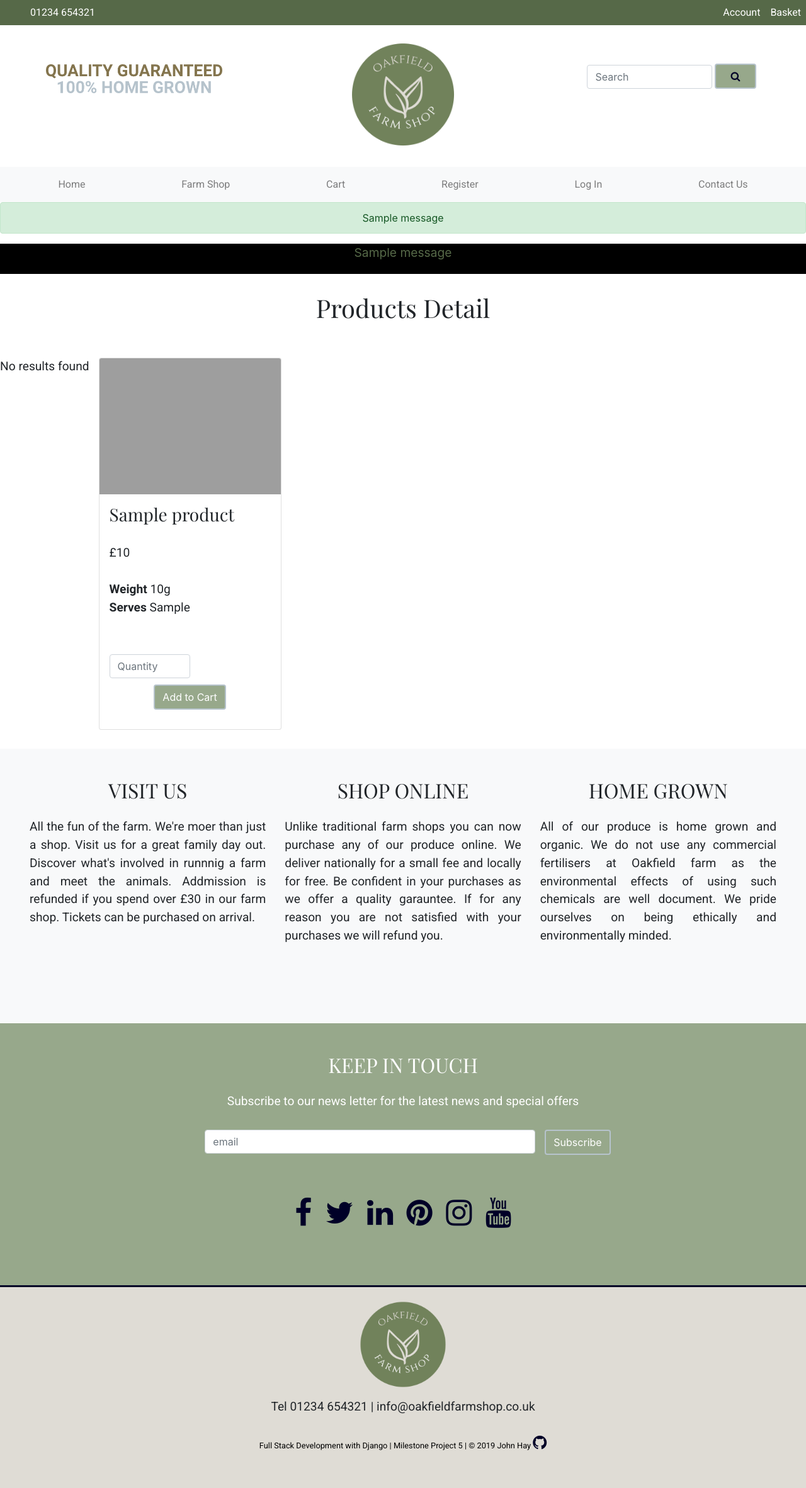
After one commit to JayPeaa/msproject5, a Django app: template products/templates/product_detail.html in a window 1280 px wide. The commit adds this page. Shown: the whole page at 63% size. Run offline with Django 3.2, Linux system fonts and the light colour scheme; the template is opened without the code that fills it: most values are stand-ins (such as "Sample title", 1, 10 or a date in 2020); one stand-in notice (Sample message) is shown; some libraries are stand-ins or nearby versions; grey boxes are pictures that could not be loaded.

Commit message:
Work on product detail view and modified models

```diff
--- a/cart/templates/cart.html
+++ b/cart/templates/cart.html
@@ -30,7 +30,7 @@
             <div class="text-center">
                <form method="POST" action="{% url 'adjust_cart' item.id %}">
                     {% csrf_token %}
-                    <input class="text-center align-items-center" type="number" name="quantity" value="{{ item.quantity }}"></input>
+                    <input class="text-center align-items-center qty-input" type="number" name="quantity" value="{{ item.quantity }}"></input>
                     <button type="submit" class="btn"><small class="text-muted ">Update Total</button>
                </form>
             </small>
--- a/msproject5/urls.py
+++ b/msproject5/urls.py
@@ -21,6 +21,7 @@ from django.contrib import admin
 from django.urls import path
 
 from cart import urls as urls_cart
+from products import urls as urls_products
 from pages.views import home_view, contact_view
 from django.conf.urls import url, include
 from users import views as user_views
@@ -28,7 +29,7 @@ from users import views as user_views
 urlpatterns = [
     path('', home_view, name='home'),
     path('home/', home_view, name='home'),
-    path('products/', include('products.urls')),
+    path('products/', include(urls_products)),
     path('view_cart/', include(urls_cart)),
     path('register/', user_views.register, name='register'), #new approach
     path('login/', auth_views.LoginView.as_view(template_name='users/login.html'), name='login'), #new approach
--- a/orders/models.py
+++ b/orders/models.py
@@ -3,7 +3,6 @@ from products.models import Product
 
 # Create your models here.
 class Order(models.Model):
-    order_id = models.Field.primary_key=True
     order_product_id = models.ForeignKey(Product, on_delete=models.CASCADE)
     order_amount = models.DecimalField(max_digits=10, decimal_places=2)
     order_date = models.DateTimeField(auto_now_add=True)
--- a/products/models.py
+++ b/products/models.py
@@ -3,7 +3,6 @@ from django.db import models
 # Create your models here.
 
 class ProductCategory(models.Model):
-    category_id = models.Field.primary_key=True
     category_name = models.TextField(max_length=30)
     def __str__(self):
         return self.category_name
@@ -11,14 +10,13 @@ class ProductCategory(models.Model):
 
 
 class Product(models.Model):
-    product_id = models.Field.primary_key=True
     product_name = models.CharField(max_length=100)
     product_price = models.DecimalField(max_digits=10, decimal_places=2)
     product_weight = models.DecimalField(max_digits=10, decimal_places=2)
     product_serves = models.IntegerField(blank=False)
     product_description = models.TextField(max_length=300)
     product_image = models.ImageField(upload_to="static/img", blank=True, null=True)
-    product_category_id = models.ForeignKey(ProductCategory, on_delete=models.CASCADE)
+    product_category = models.ForeignKey(ProductCategory, on_delete=models.CASCADE)
     product_update_date = models.DateTimeField(auto_now_add=True)
     product_stock_qty = models.IntegerField(blank=False)
     product_live = models.BooleanField(default=True)
--- /dev/null
+++ b/products/templates/product_detail.html
@@ -0,0 +1,56 @@
+{% extends 'base.html' %}
+
+{% block content %}
+
+<div>
+    {% if messages %}
+    <div class="logout-message">
+    {% for message in messages %}
+    {{ message }}
+    {% endfor %}
+    </div>
+    {% endif %}
+</div>
+<div class="container">
+    <div class="row">
+        <div class="col text-center">
+            <h1>Products Detail</h1>
+        </div>
+    </div>
+</div>
+
+
+    <div class="container-fluid">
+            <div class="row">
+                    <div>
+                        <p>No results found</p>
+                    </div>
+                <div class="col-xs-12 col-sm-12 col-md-4 col-lg-3">
+                    <div class="card product-card">
+                        <img class="card-img-top" src="/{{ product.product_image }}" alt="Card image cap">
+                        <div class="card-body">
+                            <h3> {{ products.product_name }} </h3>
+                                <p class="card-text"></p>
+                                <p class="card-text">£{{ products.product_price }}</p>
+                                <p class="card-text"><strong>Weight</strong> {{ products.product_weight }}g <br>
+                                <class="card-text"><strong>Serves</strong> {{ products.product_serves }}<br><br>
+                                </p>
+                                <form method="post" action="{% url 'add_to_cart' product.id %}">
+                                    {% csrf_token %}
+                                <div class="form-group text-center">
+                                    <input type="number" name="quantity" min="1" max="500" default="1" class="form-control qty-input" placeholder="Quantity" required>
+                                      <button class="btn" type="submit">Add to Cart</button>
+                                </div>
+                                </form>
+                        </div>
+                    </div>
+                </div>
+            </div>
+            </div>
+        </div>
+        </div>
+    </div>
+</div>
+
+
+{% endblock %}
--- a/products/templates/products.html
+++ b/products/templates/products.html
@@ -74,10 +74,8 @@
                                 <form method="post" action="{% url 'add_to_cart' product.id %}">
                                     {% csrf_token %}
                                 <div class="form-group text-center">
-                                    <input type="number" name="quantity" min="1" max="500" default="1" class="form-control" placeholder="Quantity" required>
-                                    <span class="btn">
-                                        <button class="btn" type="submit">Add to Cart</button>
-                                    </span>
+                                    <input type="number" name="quantity" min="1" max="500" default="1" class="form-control qty-input" placeholder="Quantity" required>
+                                      <button class="btn" type="submit">Add to Cart</button>
                                 </div>
                                 </form>
                         </div>
--- a/products/urls.py
+++ b/products/urls.py
@@ -1,10 +1,11 @@
 from django.conf.urls import url, include
 from django.urls import path, include
-from .views import products_view, products_by_category_view
+from .views import products_view, products_by_category_view, product_detail_view
 
 #Not currently being used do I need to do this?
 
 urlpatterns = [
     path('', products_view, name='products'),
-    path('<category>', products_by_category_view, name='products_by_category')
+    path('category/<category>', products_by_category_view, name='products_by_category'),
+    path('product/<id>', product_detail_view, name='product_detail_view')
 ]
--- a/static/css/main.css
+++ b/static/css/main.css
@@ -227,8 +227,8 @@ div {
   box-shadow: 0 5px 20px 0 rgba(0, 0, 0, 0.4);
   transform: translateY(-3px); }
 
-.qty-box {
-  width: 30%; }
+.qty-input {
+  width: 50%; }
 
 .card-body {
   -ms-flex: 1 1 auto;
--- a/static/scss/_products.scss
+++ b/static/scss/_products.scss
@@ -8,8 +8,8 @@
 
 }
 
-.qty-box {
-    width: 30%;
+.qty-input {
+    width: 50%;
 }
 
  .card-body {
--- a/templates/base.html
+++ b/templates/base.html
@@ -58,11 +58,11 @@
       <li class="nav-item {% if url_name == 'products' %}active{% endif %}">
         <a class="nav-link" href="/products">Farm Shop</a>
       </li>
+      <li class="nav-item {% if url_name == 'cart' %}active{% endif %}">
+        <a class="nav-link" href="/view_cart">Cart</a>
+      </li>
       <li class="nav-item {% if url_name == 'contact' %}active{% endif %}">
         <a class="nav-link" href="/contact">Contact Us</a>
-      </li>
-      <li class="nav-item {% if url_name == 'cart' %}active{% endif %}">
-        <a class="nav-link" href="/view_cart">Cart</a>
       </li>
       <li class="nav-item {% if url_name == 'logout' %}active{% endif %}">
         <a class="nav-link" href="/logout">Logout</a>
@@ -83,6 +83,9 @@
       <li class="nav-item {% if url_name == 'products' %}active{% endif %}">
         <a class="nav-link" href="{% url 'products' %}">Farm Shop</a>
       </li>
+       <li class="nav-item {% if url_name == 'view_cart' %}active{% endif %}">
+        <a class="nav-link" href="{% url 'view_cart' %}">Cart</a>
+      </li>
       <li class="nav-item {% if url_name == 'register' %}active{% endif %}">
         <a class="nav-link" href="{% url 'register' %}">Register</a>
       </li>
@@ -91,9 +94,6 @@
       </li>
       <li class="nav-item {% if url_name == 'contact' %}active{% endif %}">
         <a class="nav-link" href="{% url 'contact' %}">Contact Us</a>
-      </li>
-      <li class="nav-item {% if url_name == 'view_cart' %}active{% endif %}">
-        <a class="nav-link" href="{% url 'cart' %}">Cart</a>
       </li>
       {% endwith %}
     </ul>
--- a/templates/hero.html
+++ b/templates/hero.html
@@ -19,7 +19,7 @@
             <div class="jumbo-text">
             <h2>Oakfield Farmhouse</h2>
             <h3>Welcome to Oakfield Farm & Shop</h3>
-            <button class="btn btn-success">Shop Now</button>
+            <a class="btn btn-success" href="{% url 'products' %}">Shop Now</a>
             </div>
           </div>
         </div>
```
Also changed, not shown: products/views.py (+6 -1 lines), products/migrations/0007_auto_20200306_2210.py (added), 2 other files.
